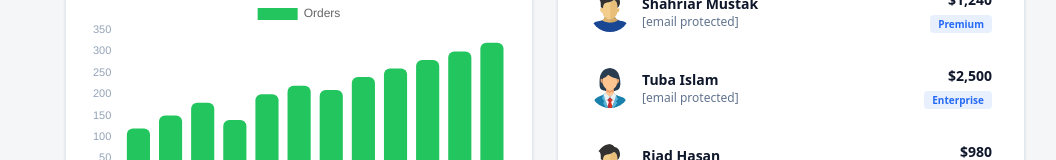
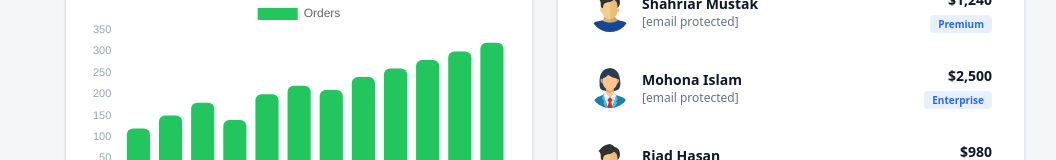
Before and after one commit to Sh-Mustak/analyticsdashboard, a Next.js app: page / in a window 1280 px wide. Shown: the part 973-1133 px from the top of the page, without its empty margins (223-1279 px from the left). Built offline with nearby package versions, Linux system fonts and the light colour scheme.

Commit message:
UI: Active user name Tuba Islam is changed to Mohona Islam

```diff
--- a/components/Dashboard/DashboardBottomSection.tsx
+++ b/components/Dashboard/DashboardBottomSection.tsx
@@ -1,6 +1,5 @@
 import OrdersBarChart from "../Charts/OrdersBarChart";
 import ActiveCustomers from "./ActiveCustomer";
-
 
 export default function DashboardBottomSection() {
   return (
@@ -30,10 +29,27 @@ export default function DashboardBottomSection() {
           </button>
         </div>
         <div className="space-y-3 sm:space-y-4">
-          <ActiveCustomers name="Shahriar Mustak" usertype="Premium" avatar="/man-user-color-icon.svg" value="$1,240" alt="Shahriar Mustak's profile picture" />
-          <ActiveCustomers name="Tuba Islam" usertype="Enterprise" avatar="/business-women-icon.svg" value="$2,500" alt="Tuba Islam's profile picture" />
-          <ActiveCustomers name="Riad Hasan" usertype="Premium" avatar="/man-user-color-icon.svg" value="$980" alt="Riad Hasan's profile picture" />
-
+          <ActiveCustomers
+            name="Shahriar Mustak"
+            usertype="Premium"
+            avatar="/man-user-color-icon.svg"
+            value="$1,240"
+            alt="Shahriar Mustak's profile picture"
+          />
+          <ActiveCustomers
+            name="Mohona Islam"
+            usertype="Enterprise"
+            avatar="/business-women-icon.svg"
+            value="$2,500"
+            alt="Mohona Islam's profile picture"
+          />
+          <ActiveCustomers
+            name="Riad Hasan"
+            usertype="Premium"
+            avatar="/man-user-color-icon.svg"
+            value="$980"
+            alt="Riad Hasan's profile picture"
+          />
         </div>
       </div>
     </div>
```
